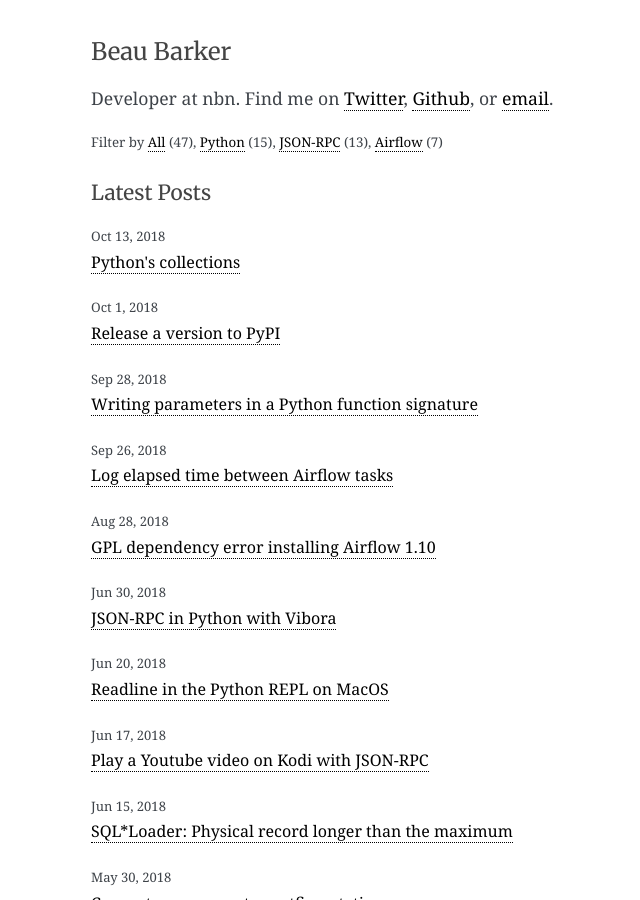
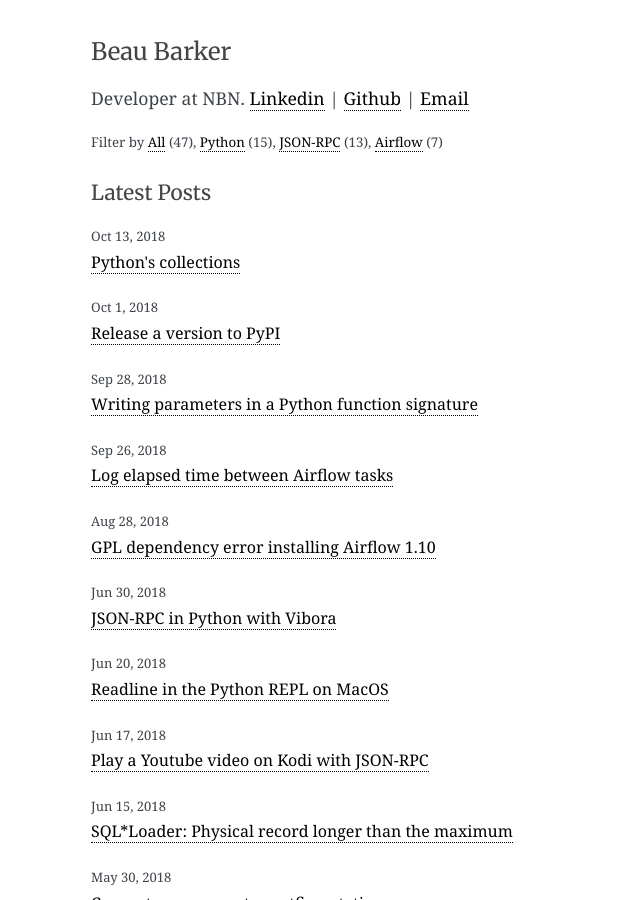
Before and after one commit to explodinglabs/explodinglabs.github.io, a Jekyll site: the page built from index.html, in a window 1280 px wide and 900 px high. Shown: the whole window, without its empty margins (169-809 px from the left). Built offline with Jekyll 4.4.1, drawn with Linux system fonts in a browser that asks for light colours; some web fonts are replaced.

Commit message:
Remove twitter link

```diff
--- a/_layouts/page.html
+++ b/_layouts/page.html
@@ -6,10 +6,10 @@
     <a href="/"><h1 class="post-title">Beau Barker</h1></a>
 
     <p>
-        Developer at nbn. Find me on
-            <a href="https://twitter.com/bbmelb">Twitter</a>,
-            <a href="https://github.com/bcb">Github</a>, or
-            <a href="mailto:beauinmelbourne@gmail.com">email</a>.
+        Developer at NBN.
+            <a href="https://linkedin.com/in/beaub">Linkedin</a> |
+            <a href="https://github.com/bcb">Github</a> |
+            <a href="mailto:beauinmelbourne@gmail.com">Email</a>
     </p>
 
     <p style="font-size: smaller">
```
